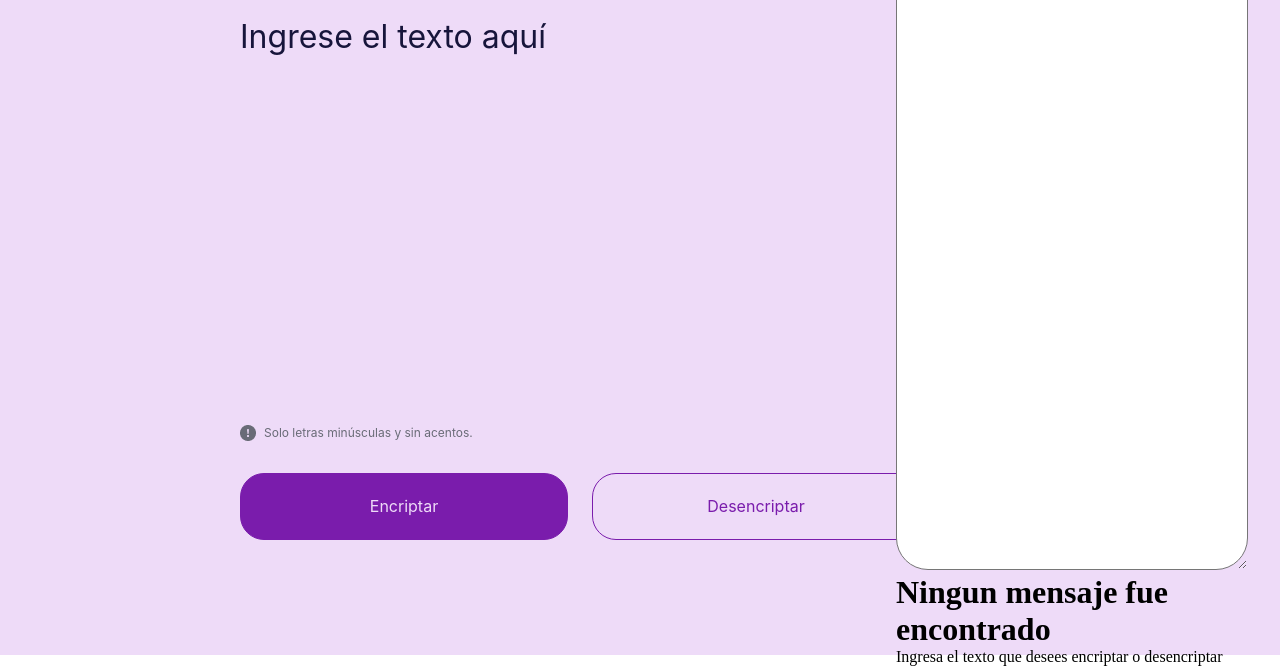
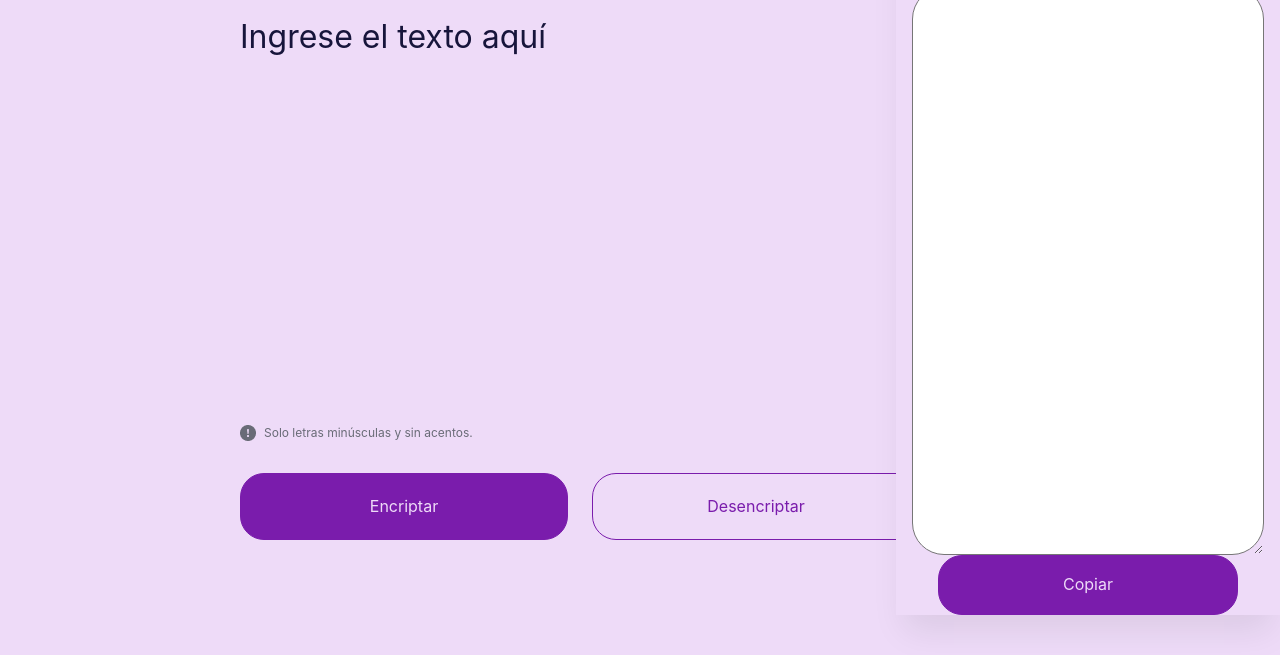
Before and after one commit to sheyladeleon16/encriptador-de-texto, a plain HTML site: page index.html in a window 1280 px wide. Shown: the part 145-811 px from the top of the page. Drawn offline with Linux system fonts and the light colour scheme.

Commit message:
actualiza el css

```diff
--- a/index.html
+++ b/index.html
@@ -27,9 +27,10 @@
             <div class="encriptado">
                 <img src="" alt="" id="imagen">
                 <div class="mensaje-encriptado" id="mensaje-encriptado">
-                    <textarea name="mensaje" id="mensaje" class="mensaje"></textarea>
                     <h1 id="mensaje-titulo">Ningun mensaje fue encontrado</h1>
                     <p id="mensaje-nota">Ingresa el texto que desees encriptar o desencriptar</p>
+                    <textarea name="mensaje" id="mensaje" class="mensaje"></textarea>
+                    <button class="copiar" type="button" onclick="copiar()">Copiar</button>
                 </div>
             </div>
     </div>
--- a/style.css
+++ b/style.css
@@ -123,23 +123,57 @@
  .boton-desencriptar:hover {
     margin: 0.3%;
     width: 45.5%;
-    padding: 1.8%;
+    padding: 0.8%;
  }
 
  .encriptado {
     display: flex;
-    align-items: center;
+    justify-content: center;
     position: absolute;
     width: 30%;
     height: 90%;
     left: 70%;
-    top: 10%;
+    top: 5%;
+    background-color: #eedbf8;
+    box-shadow: 0px 24px 32px -8px rgba(0, 0, 0, 0.08);
  }
 
+.mensaje-encriptado {
+   display: flex;
+   flex-direction: column;
+   align-items: center;
+   justify-content: center;
+}
 
  .mensaje{
     width: 350px;
     height: 644px;
     top: 10px;
     border-radius: 32px;
+
  }
+
+ .copiar {
+    display: flex;
+    justify-content: center;
+    width: 300px;
+    height: 60px;
+    font-family: "Inter", sans-serif;
+    font-size: 16px;
+    font-style: normal;
+    font-weight: 400;
+    color: #eedbf8;
+    border: 1px solid #7A1CAC;
+    border-radius: 24px;
+    align-items: center;
+    line-height: 19.36px;
+    background-color: #7A1CAC;
+    padding: 24px;
+    box-sizing: border-box;
+ }
+
+ .copiar:hover {
+    margin: 0.1%;
+    width: 70.5%;
+    padding: 4.1%;
+ }
```
